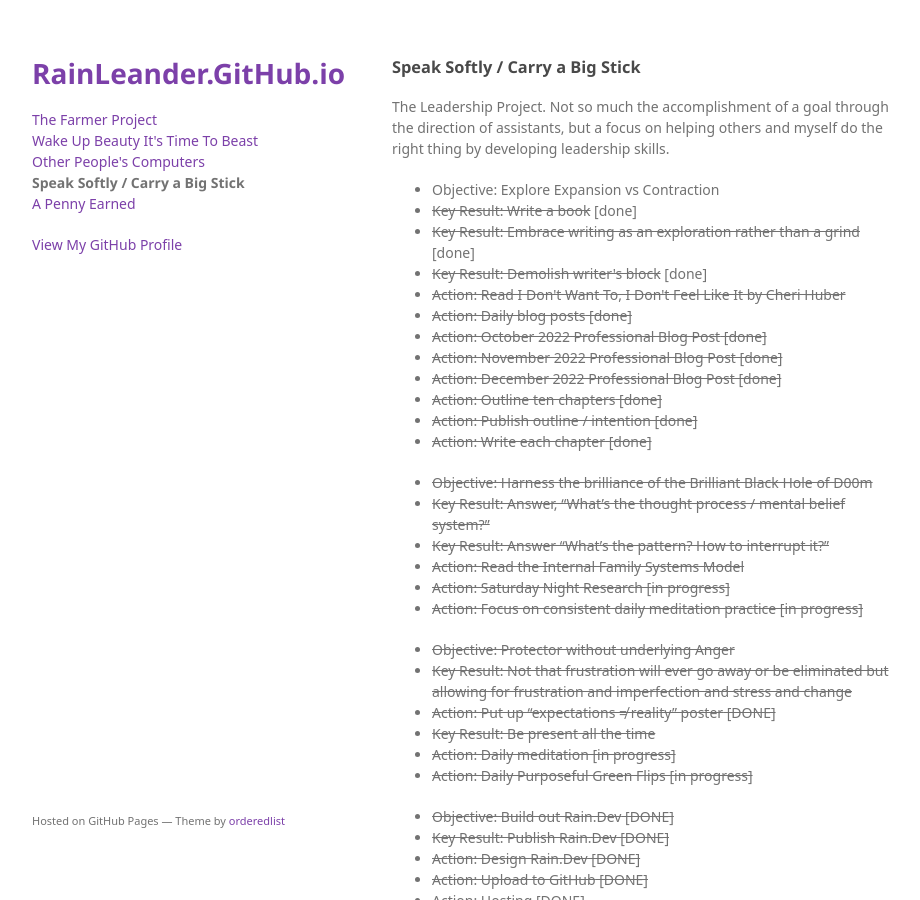
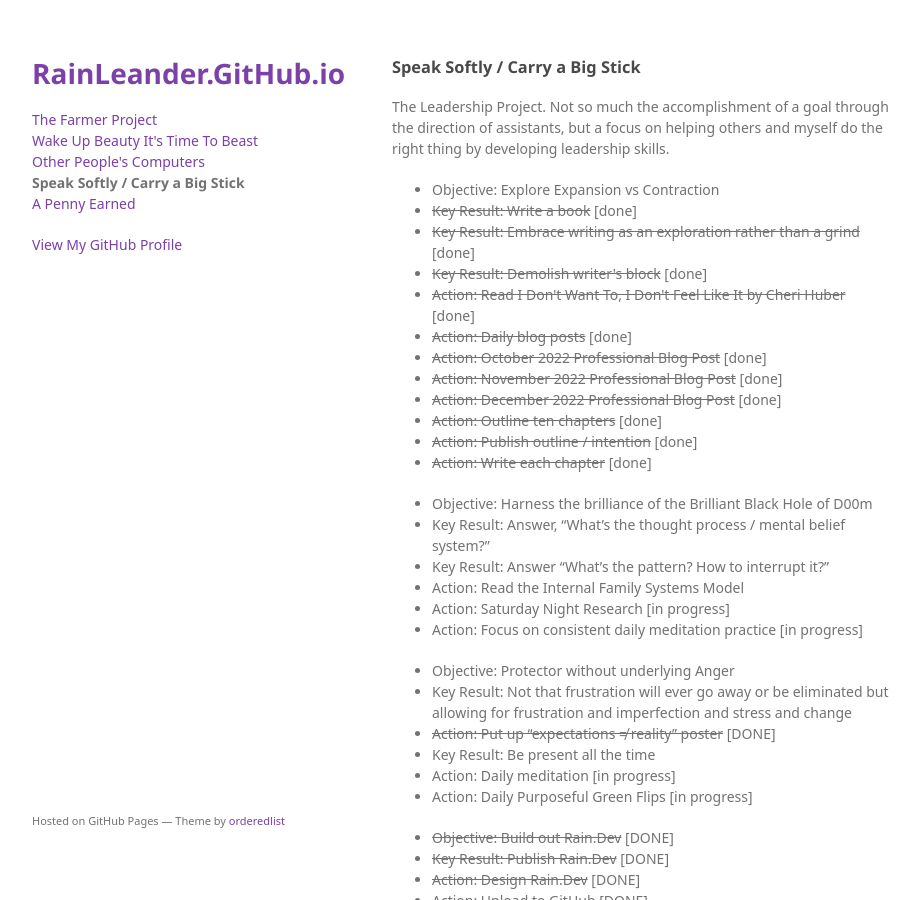
Before and after one commit to rainleander/rainleander.github.io, a Jekyll site: the page speak-softly.html, which Jekyll copies as it is, in a window 1280 px wide and 900 px high. Shown: the whole window, without its empty margins (178-1098 px from the left). Built offline with Jekyll 4.4.1, drawn with Linux system fonts in a browser that asks for light colours; some web fonts are replaced.

Commit message:
Update speak-softly.html

```diff
--- a/speak-softly.html
+++ b/speak-softly.html
@@ -34,7 +34,7 @@
         <li><strike>Key Result: Write a book</strike> [done]</li>
         <li><strike>Key Result: Embrace writing as an exploration rather than a grind</strike> [done]</li>
         <li><strike>Key Result: Demolish writer's block</strike> [done]</li>
-        <li><strike>Action: Read I Don't Want To, I Don't Feel Like It by Cheri Huber</li>
+        <li><strike>Action: Read I Don't Want To, I Don't Feel Like It by Cheri Huber</strike> [done]</li>
         <li><strike>Action: Daily blog posts</strike> [done]</li>
         <li><strike>Action: October 2022 Professional Blog Post</strike> [done]</li>
         <li><strike>Action: November 2022 Professional Blog Post</strike> [done]</li>
```
